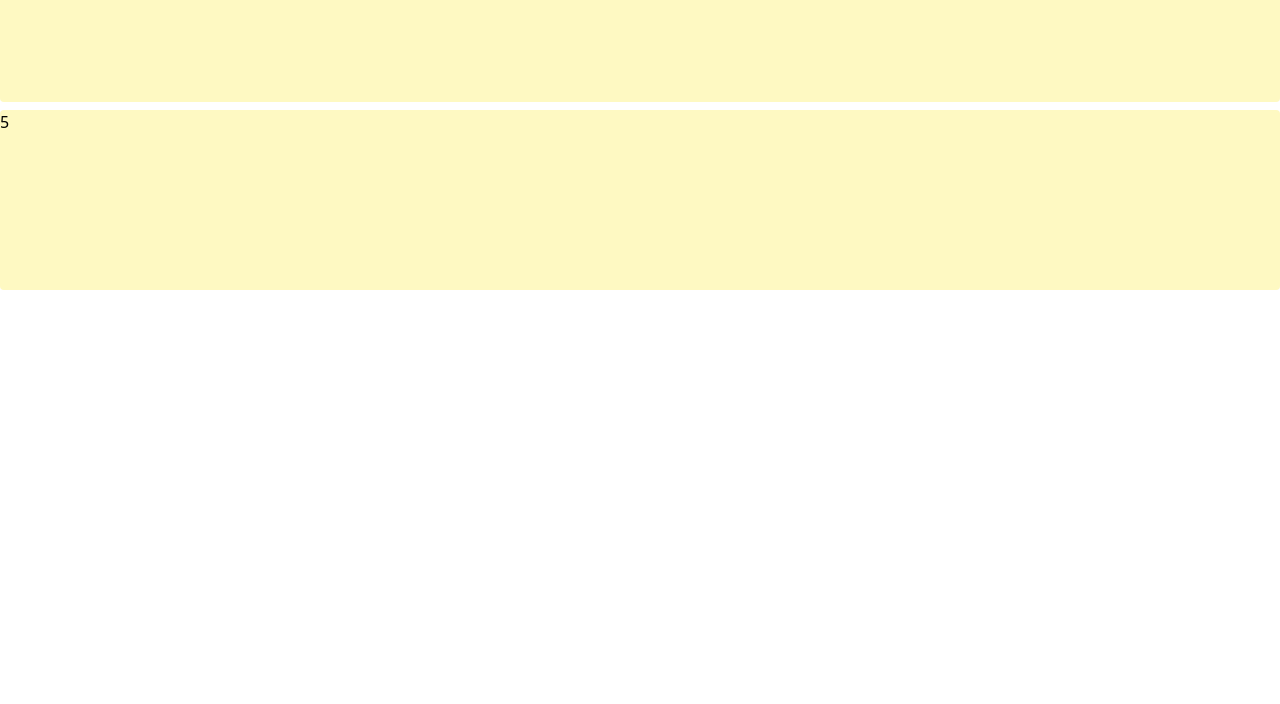
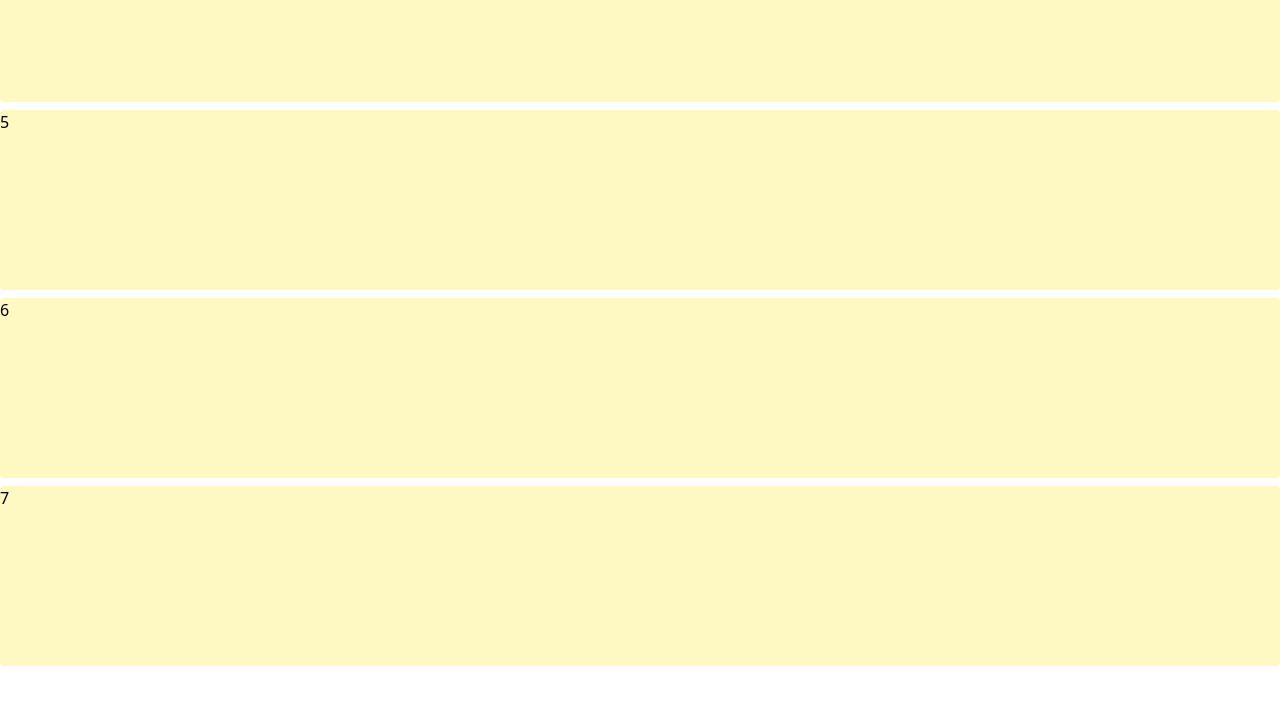
Before and after one commit to f-lab-edu/virtual-scroll, a React (Vite) app: page / in a window 1280 px wide. Shown: the part 830-1534 px from the top of the page. Built offline with nearby package versions, Linux system fonts and the light colour scheme.

Commit message:
refactor: rAF 방식으로 변경

```diff
--- a/src/App.tsx
+++ b/src/App.tsx
@@ -1,54 +1,90 @@
-import { useState, useEffect } from "react";
+import { useState, useEffect, useRef, useMemo } from "react";
 import { NODE_HEIGHT } from "./constants";
 
-const gap = 0;
-const nodePadding = 1;
-const rowHeight = NODE_HEIGHT + gap;
+const NODE_GAP = 8;
+const PADDING_NODE = 3;
+const ROW_HEIGHT = NODE_HEIGHT + NODE_GAP;
 
 import Box from "./box";
 function App() {
-  const [scrollTop, setScrollTop] = useState<number>(0);
-  const windowHeight = window.innerHeight;
-  const items = Array.from({ length: 10000 }, (_, i) => i);
+  const [range, setRange] = useState({ start: 0, end: 0 }); // 시작 끝 노드 인덱스
+
+  const windowHeight = window.innerHeight; // 뷰포트 높이
+  const items = Array.from({ length: 10000 }, (_, i) => i); // 노드 개수
+
+  const frameRef = useRef<number | null>(null); //뷰포트?의 DOM
+  const lastScrollTopRef = useRef<number>(0); // 계산용 마지막 스크롤 위치
+  const lastRangeRef = useRef(range); // 계산용 마지막 범위
+
+  const computeRange = (scrollTop: number, viewportHeight: number) => {
+    const startIdx = Math.floor(scrollTop / ROW_HEIGHT);
+    const visibleCount = Math.ceil(viewportHeight / ROW_HEIGHT); // 범위 안에 들어갈 실제 노드들 개수
+
+    const start = Math.max(0, startIdx - PADDING_NODE);
+    const end = Math.min(items.length, startIdx + visibleCount + PADDING_NODE);
+
+    return { start, end };
+  };
+
+  const flush = () => {
+    frameRef.current = null;
+
+    const next = computeRange(lastScrollTopRef.current, windowHeight);
+
+    if (
+      next.start !== lastRangeRef.current.start ||
+      next.end !== lastRangeRef.current.end
+    ) {
+      lastRangeRef.current = next;
+      setRange(next);
+    }
+  };
 
   const onScroll = () => {
-    setScrollTop(window.scrollY);
+    if (typeof window === "undefined") return;
+
+    lastScrollTopRef.current = window.scrollY;
+    if (frameRef.current == null) {
+      frameRef.current = requestAnimationFrame(flush);
+    }
   };
 
+  const slice = useMemo(() => {
+    const nodes: React.ReactNode[] = [];
+    for (let i = range.start; i < range.end; i++) {
+      nodes.push(<Box key={i}>{i}</Box>);
+    }
+    return nodes;
+  }, [items, range.start, range.end]);
+
   useEffect(() => {
-    window.addEventListener("scroll", onScroll);
+    if (typeof window === "undefined") return;
+
+    lastScrollTopRef.current = window.scrollY;
+    frameRef.current = requestAnimationFrame(flush);
+
+    window.addEventListener("scroll", onScroll, { passive: true });
 
     return () => {
       window.removeEventListener("scroll", onScroll);
+      if (frameRef.current != null) cancelAnimationFrame(frameRef.current);
     };
-  }, []);
+  }, [items.length]);
 
-  // NOTE 디버깅용 콘솔. 이후 지우기
-  useEffect(() => {
-    console.log("scrollTop", scrollTop);
-  }, [scrollTop]);
-
-  const startIdx = Math.max(0, Math.floor(scrollTop / rowHeight) - nodePadding);
-  const endIdx = Math.min(
-    items.length,
-    Math.ceil((scrollTop + windowHeight) / rowHeight) + nodePadding
-  );
-
-  const offsetY = startIdx * rowHeight;
-  const visibleItems = items.slice(startIdx, endIdx);
-
-  const totalHeight = items.length * rowHeight;
+  const offsetY = range.start * ROW_HEIGHT;
+  const totalHeight = items.length * ROW_HEIGHT;
 
   return (
     <div className="w-full min-h-screen">
-      <div className="relative" style={{ height: totalHeight }}>
+      <div className="relative" style={{ height: `${totalHeight}px` }}>
         <div
-          className="flex flex-col gap-2"
-          style={{ transform: `translateY(${offsetY}px)` }}
+          className="flex flex-col"
+          style={{
+            transform: `translateY(${offsetY}px)`,
+            gap: `${NODE_GAP}px`,
+          }}
         >
-          {visibleItems.map((item, i) => (
-            <Box key={i}>{startIdx + i}</Box>
-          ))}
+          {slice}
         </div>
       </div>
     </div>
```
